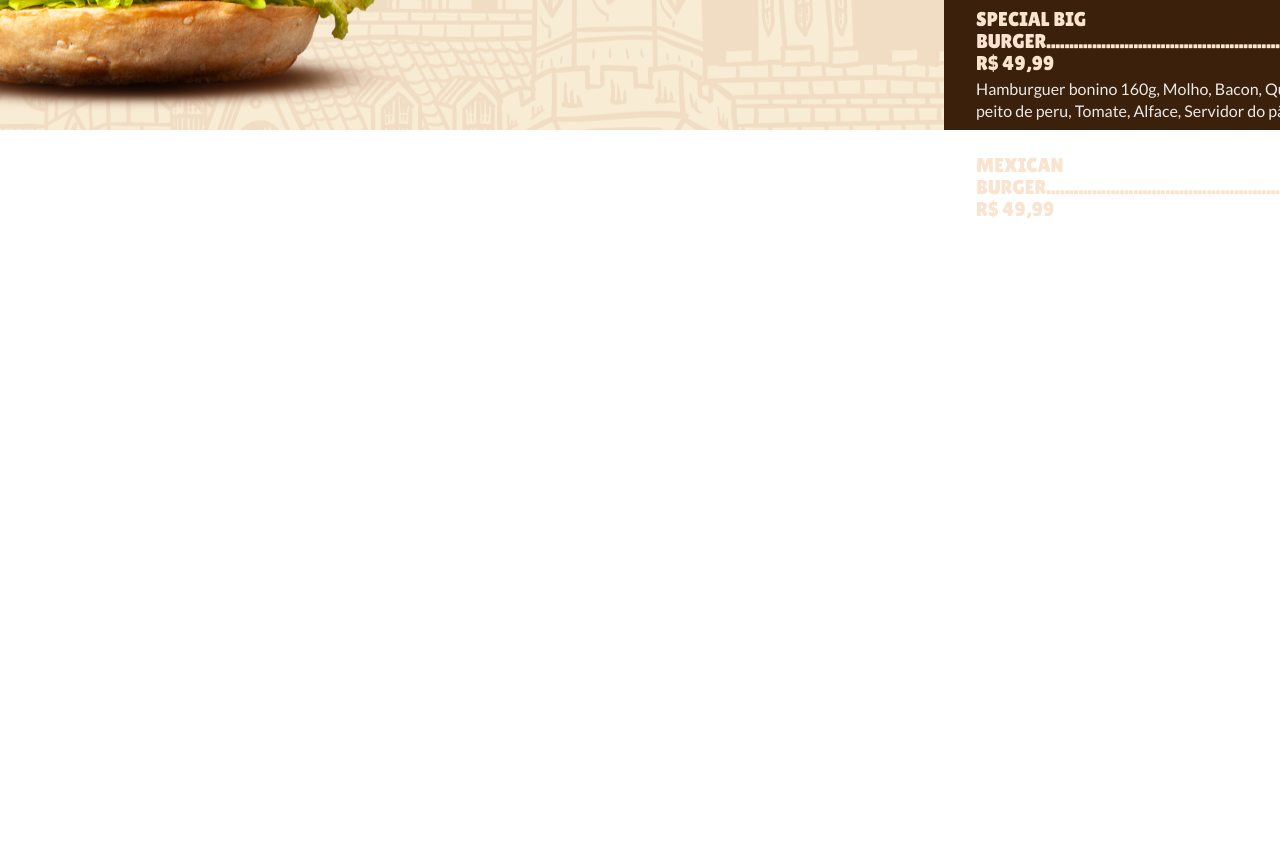
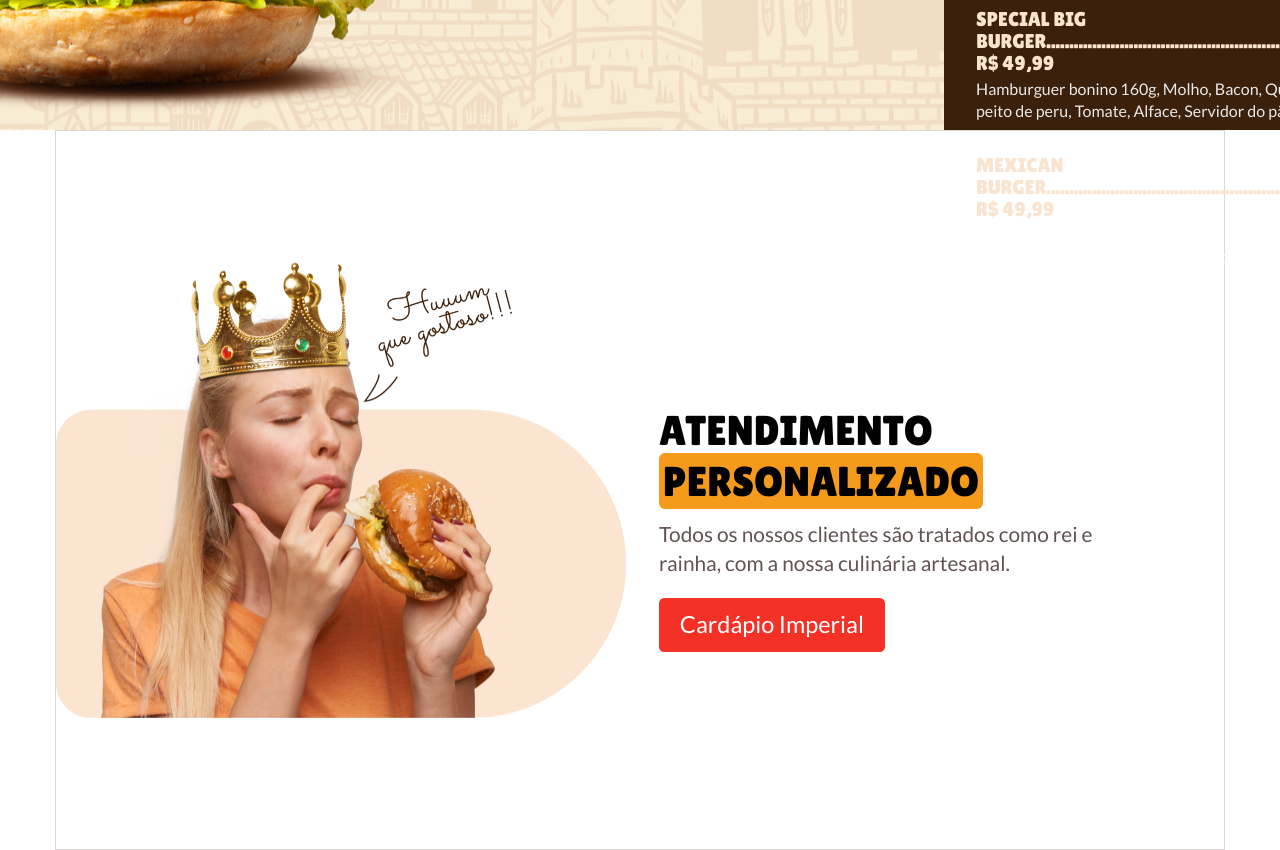
Before and after one commit to ViniciusBussolo1/br-challenges-empire-burger, a React (Vite) app: page / in a window 1280 px wide. Shown: the part 1900-2750 px from the top of the page. Before the commit the page ends 2168 px from the top, so only its background shows below. Built offline with nearby package versions, Linux system fonts and the light colour scheme.

Commit message:
adicionado a section atendimento

```diff
--- a/src/App.tsx
+++ b/src/App.tsx
@@ -9,6 +9,7 @@ import Delivery from "../src/assets/icons/delivery.svg";
 import "./styles/main.css";
 import { Ofertas } from "./components/Ofertas/Ofertas";
 import { Cardapio } from "./components/Cardapio/Cardapio";
+import { Atendimento } from "./components/Atendimento/Atendimento";
 
 function App() {
   return (
@@ -38,6 +39,7 @@ function App() {
       </div>
       <Ofertas />
       <Cardapio />
+      <Atendimento />
     </>
   );
 }
--- /dev/null
+++ b/src/components/Atendimento/Atendimento.tsx
@@ -0,0 +1,20 @@
+export function Atendimento() {
+  return (
+    <section className="mx-auto max-w-[73.185rem] h-[45rem] flex items-center border-[1px] border-border">
+      <div className="bg-card-woman-eating bg-no-repeat h-[28.481rem] w-[35.625rem] "></div>
+      <div className="ml-[2.091rem] pt-[15.528rem] pb-[10.753rem]">
+        <h1 className="text-[2.608rem] leading-[3.2rem] font-Lilita uppercase tex-black w-[20.291rem]">
+          Atendimento{" "}
+          <span className="bg-yellow rounded-md p-1">personalizado</span>
+        </h1>
+        <p className="text-[1.304rem] leading-[1.813rem] text-texto w-[30.151rem] mt-3">
+          Todos os nossos clientes são tratados como rei e rainha, com a nossa
+          culinária artesanal.
+        </p>
+        <button className="py-[0.652rem] px-[1.304rem] bg-color-button rounded-[0.326rem] text-[1.467rem] leading-[2.063rem] text-center text-white mt-[1.283rem]">
+          Cardápio Imperial
+        </button>
+      </div>
+    </section>
+  );
+}
--- a/tailwind.config.cjs
+++ b/tailwind.config.cjs
@@ -13,6 +13,7 @@ module.exports = {
         "oferta-yellow": "url(src/assets/ofertas/oferta-2.png)",
         "oferta-brown": "url(src/assets/ofertas/oferta-3.png)",
         "banner-cardapio": "url(src/assets/banner-menu.png)",
+        "card-woman-eating": "url(src/assets/card-woman-eating.png)",
       },
       colors: {
         white: "#FFFFFF",
@@ -22,6 +23,7 @@ module.exports = {
         brown: "rgba(59, 32, 11, 1)",
         texto: "rgba(29, 6, 5, 0.69)",
         timer: "rgba(29, 6, 5, 0.2)",
+        border: "rgba(29, 6, 5, 0.15)",
         "color-hover": " #34201F",
         "color-button": "#F43127",
         "color-border": "rgba(60, 33, 12, 0.15)",
```
